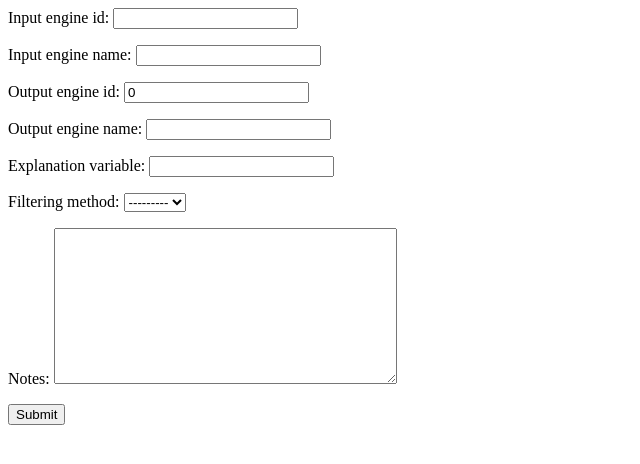
After one commit to pretendWhale/axis, a Django app: page /mooclet/create in a window 1280 px wide. The commit adds this page. Shown: the top 464 px of the page, without its empty margins (0-640 px from the left). Run offline with Django 3.2, Linux system fonts and the light colour scheme; data that the repository does not hold is empty.

Commit message:
update forms

```diff
--- a/axis/urls.py
+++ b/axis/urls.py
@@ -15,11 +15,16 @@ Including another URLconf
 """
 from django.contrib import admin
 from django.urls import path
-from axis_app.views import show_explanations, show_filtered_explanations, select_versions
+from axis_app.views import *
 
 urlpatterns = [
     path('admin/', admin.site.urls),
     path('showexp',show_explanations),
     path('filter',show_filtered_explanations),
-    path('select',select_versions)
+    path('select/<int:mooclet>',select_versions, name='select-versions'),
+    path('mooclet', MoocletListView.as_view() ),
+    path('current_versions/<int:mooclet>',show_current_versions, name='show-versions'),
+    path('mooclet/<int:pk>/edit', MoocletFormView.as_view(), name='edit-mooclet'),
+    path('mooclet/create', MoocletCreateView.as_view(), name='create-mooclet'),
+    path('edit', edit_version, name='edit-version')
 ]
--- a/axis_app/admin.py
+++ b/axis_app/admin.py
@@ -4,3 +4,4 @@ from .models import *
 # Register your models here.
 admin.site.register(Mooclet)
 admin.site.register(FilteringMethod)
+admin.site.register(Explanation)
--- a/axis_app/models.py
+++ b/axis_app/models.py
@@ -1,19 +1,24 @@
 from django.db import models
 import requests
 import uuid
+import datetime
 from axis.settings import MOOCLET_URL_BASE, MOOCLET_API_TOKEN
 from . import explanation_filters
 # Create your models here.
 
 
 class Mooclet(models.Model):
-	engine_id = models.PositiveIntegerField()#the pk of mooclet on mooclet_engine
+	input_engine_id = models.PositiveIntegerField()#the pk of mooclet on mooclet_engine
+	input_engine_name = models.CharField(blank=True, null=True, max_length=512)
+	output_engine_id = models.PositiveIntegerField(default=0)#the pk of mooclet on mooclet_engine
+	output_engine_name = models.CharField(blank=True, null=True, max_length=512)
 	explanation_variable = models.CharField(blank=True, null=True, max_length=512)# var to get explanations from
 	filtering_method = models.ForeignKey('FilteringMethod', on_delete=models.CASCADE)
+	notes = models.TextField(blank=True, null=True)
 
 	def get_explanation_set(self):
 		filtering = {
-		'mooclet': self.engine_id,
+		'mooclet': self.input_engine_id,
 		'variable__name': self.explanation_variable
 		}
 		r = requests.get(MOOCLET_URL_BASE+'/value', params=filtering, headers={'Authorization': MOOCLET_API_TOKEN})
@@ -26,27 +31,48 @@ class Mooclet(models.Model):
 
 		return axis_explanations
 
+
+	def get_engine_name(self):
+		if not self.output_engine_name:
+			r = requests.get(MOOCLET_URL_BASE+'/mooclet/'+str(self.output_engine_id), headers={'Authorization': MOOCLET_API_TOKEN})
+			r = r.json()
+			mooclet_name = r['name']
+			self.output_engine_name = mooclet_name
+			self.save()
+		else:
+			mooclet_name = self.output_engine_name
+		return mooclet_name
+
 	def filter_explanations(self):
 		explanations = self.get_explanation_set()
 		filtered_explanations = self.filtering_method.filter(explanations)
 		return filtered_explanations
 
 	def get_current_versions(self):
-		versions = requests.get(MOOCLET_URL_BASE+'/version?mooclet='+str(self.engine_id), headers={'Authorization': MOOCLET_API_TOKEN})
+		versions = requests.get(MOOCLET_URL_BASE+'/version?mooclet='+str(self.output_engine_id), headers={'Authorization': MOOCLET_API_TOKEN})
 		versions = versions.json()
 		return versions
 
 	def add_versions(self, new_versions):
+		print(len(new_versions))
 		curr_versions = self.get_current_versions()
 		curr_versions = [version['text'] for version in curr_versions]
+		mooclet_engine_name = self.get_engine_name()
 		print(curr_versions)
+		added_versions = []
 		for version in new_versions:
+			print(version.text)
 			if version.text not in curr_versions:
-				data = {'mooclet': version.mooclet.engine_id,
-						'name': version.guid,
+				version_name = mooclet_engine_name+str(self.output_engine_id)+"userexplanation"+str(datetime.datetime.now(datetime.timezone.utc))
+				data = {'mooclet': self.output_engine_id,
+						'name': version_name,
 						'text': version.text}
 				new_version = requests.post(MOOCLET_URL_BASE+'/version', data=data, headers={'Authorization':MOOCLET_API_TOKEN} )
 				print(new_version)
+				added_versions.append(new_version.json())
+		return added_versions
+
+
 
 class Explanation(models.Model):
 	mooclet = models.ForeignKey('Mooclet', on_delete=models.CASCADE)
@@ -73,6 +99,9 @@ class Explanation(models.Model):
 class FilteringMethod(models.Model):
 	name = models.CharField(max_length=512)
 
+	def __str__(self):
+		return self.name
+
 	def get_filter_function(self):
 		try:
 			return getattr(explanation_filters, self.name)
--- a/axis_app/templates/axis_app/add_explanation.html
+++ b/axis_app/templates/axis_app/add_explanation.html
@@ -1,4 +1,6 @@
 {% load static %}
+<h2>Instructions</h2>
+<p>Click "add to version set" on any explanation to add it to the mooclet version set. In future you can add new explanations via a form field below.</p>
 
 <div class="expforms">
 	 <form method="POST" class="exp-form">
@@ -6,6 +8,8 @@
 	 	{{ expforms.management_form }}
 		{% for expform in expforms %}
 			{{expform.as_p}}
+		{% empty %}
+			<p>No user explanations have been generated.</p>
 		{% endfor %}
 		<button type="submit" class="submit" text="Save">Save</button>
 	</form>
--- /dev/null
+++ b/axis_app/templates/axis_app/edit_version.html
@@ -0,0 +1,4 @@
+<form method="post">{% csrf_token %}
+    {{ version_form.as_p }}
+    <input type="submit" value="Submit">
+</form>
--- /dev/null
+++ b/axis_app/templates/axis_app/mooclet_create_form.html
@@ -0,0 +1,4 @@
+<form method="post">{% csrf_token %}
+    {{ form.as_p }}
+    <input type="submit" value="Submit">
+</form>
--- /dev/null
+++ b/axis_app/templates/axis_app/mooclet_update_form.html
@@ -0,0 +1,4 @@
+<form method="post">{% csrf_token %}
+    {{ form.as_p }}
+    <input type="submit" value="Submit">
+</form>
--- a/axis_app/views.py
+++ b/axis_app/views.py
@@ -3,25 +3,32 @@ from django.http import HttpResponse, JsonResponse
 from django.core import serializers
 from django.shortcuts import get_object_or_404
 from .models import *
-from .forms import ExplanationForm
+from .forms import ExplanationForm, MoocletForm, VersionForm
 from django.forms import formset_factory, modelformset_factory
-
+from django.views.generic.list import ListView
+from django.views.generic.edit import UpdateView, CreateView
+import requests
+from axis.settings import MOOCLET_URL_BASE, MOOCLET_API_TOKEN
 
 # Create your views here.
 
 
 def show_explanations(request):
 	if 'mooclet' in request.GET:
-		mooclet = Mooclet.objects.get_object_or_404(pk=request.GET['mooclet'])
+		mooclet = get_object_or_404(Mooclet, pk=request.GET['mooclet'])
 		exps = mooclet.get_explanation_set()
 		return JsonResponse(serializers.serialize('json',exps), safe=False)
 	else:
 		return JsonResponse({'error':'please provide MOOClet ID as a GET param'})
 
+def show_current_versions(request, mooclet):
+	mooclet = get_object_or_404(Mooclet, pk=mooclet)
+	versions = mooclet.get_current_versions()
+	return render(request, 'axis_app/curr_versions.html', {'mooclet': mooclet, 'versions': versions})
 
 def show_filtered_explanations(request):
 	if 'mooclet' in request.GET:
-		mooclet = Mooclet.objects.get_object_or_404(pk=request.GET['mooclet'])
+		mooclet = Mooclet.objects.get(pk=request.GET['mooclet'])
 		exps = mooclet.filter_explanations()
 		return JsonResponse(exps, safe=False)
 	else:
@@ -30,7 +37,7 @@ def show_filtered_explanations(request):
 
 def update_explanation_set(request):
 	if 'mooclet' in request.GET:
-		mooclet = Mooclet.objects.get_object_or_404(pk=request.GET['mooclet'])
+		mooclet = Mooclet.objects.get(pk=request.GET['mooclet'])
 		exps = mooclet.filter_explanations()
 		exps = [exp["text"] for exp in exps]
 		versions = mooclet.get_versions()
@@ -43,33 +50,67 @@ def update_explanation_set(request):
 	else:
 		return JsonResponse({'error':'please provide MOOClet ID as a GET param'})
 
+class MoocletListView(ListView):
+	model = Mooclet
+	paginate_by = 100
 
-def select_versions(request):
+class MoocletFormView(UpdateView):
+	model = Mooclet
+	template_name_suffix = '_update_form'
+	fields = ('input_engine_id', 'input_engine_name', 'output_engine_id', 'output_engine_name', "explanation_variable","filtering_method", "notes")
+	success_url = '/mooclet'
+
+class MoocletCreateView(CreateView):
+	model = Mooclet
+	template_name_suffix = '_create_form'
+	fields = ('input_engine_id', 'input_engine_name', 'output_engine_id', 'output_engine_name', "explanation_variable","filtering_method", "notes")
+	success_url = '/mooclet'
+
+def select_versions(request, mooclet):
 	ExpFormSet = modelformset_factory(Explanation, form=ExplanationForm, fields=('text', 'add_to_version_set', 'rating'), extra=0)
+	mooclet = get_object_or_404(Mooclet, pk=mooclet)
 	if request.method == 'GET':
-		if 'mooclet' in request.GET:
-			mooclet = Mooclet.objects.get_object_or_404(pk=request.GET['mooclet'])
-			exps = mooclet.get_explanation_set()
-
-			expforms = ExpFormSet(queryset=Explanation.objects.filter(mooclet=mooclet))
-			print(expforms)
-			# expforms = []
-			# for exp in exps:
-			# 	expforms.append(ExplanationForm(instance=exp))
-			return render(request, 'axis_app/add_explanation.html', {'expforms': expforms})
+		exps = mooclet.get_explanation_set()
+		expforms = ExpFormSet(queryset=Explanation.objects.filter(mooclet=mooclet))
+		print(expforms)
+		# expforms = []
+		# for exp in exps:
+		# 	expforms.append(ExplanationForm(instance=exp))
+		return render(request, 'axis_app/add_explanation.html', {'expforms': expforms})
 
 	elif request.method == 'POST':
 		print("starting post")
-		expformset = ExpFormSet(request.POST)
-		#print(expformset)
+		expformset = ExpFormSet(request.POST, initial=Explanation.objects.filter(mooclet=mooclet))
+		print(expformset)
 		exp_instances = expformset.save()
+		print(len(exp_instances))
+		added_versions = None
 		if len(exp_instances) > 0:
 			new_exps = [exp for exp in exp_instances if exp.add_to_version_set]
+			print("new exps: "+str(len(new_exps)))
 			mooclet = exp_instances[0].mooclet
-			mooclet.add_versions(new_exps)
-		return JsonResponse({"finished":"finished"})
+			added_versions = mooclet.add_versions(new_exps)
+		return JsonResponse({"finished":"finished", "new_versions":added_versions}, safe=False)
 
 
+def edit_version(request,version):
+	if request.method == 'GET':
+		#instantiate form and send to template
+		version_form = VersionForm(initial=version)
+		return render(request, 'axis_app/edit_version.html', {'version_form':version_form})
+
+	elif request.method == 'POST':
+		version_form = VersionForm(request.POST, initial=version)
+		if form.has_changed():
+			req_url = MOOCLET_URL_BASE+'/version/'+str(version_form['id'])
+			payload = {'name': version_form['name'], 'text': version_form['text']}
+			headers = {'Authorization': MOOCLET_API_TOKEN}
+			req = requests.patch(req_url, data=payload, headers=headers)
+			if req.status_code < 200 or req.status_code >= 300:
+				print('something went wrong!')
+				print(req.json)
+			else:
+				return JsonResponse({"finished":"finished", "new_text":version_form['text']}, safe=False)
 
 
 		#compare versions to explanations and add any explanations that aren't already in the version set
--- a/requirements.txt
+++ b/requirements.txt
@@ -5,3 +5,6 @@ idna==2.7
 pytz==2018.5
 requests==2.19.1
 urllib3==1.23
+psycopg2
+boto3
+django-storages
```
Also changed, not shown: axis/local.py (added, +15 -0 lines), axis/settings.py (+80 -11 lines), axis_app/forms.py (+14 -1 lines), axis_app/templates/axis_app/curr_versions.html (added, +10 -0 lines), axis_app/templates/axis_app/mooclet_list.html (added, +13 -0 lines), axis/static/ok_to_delete.txt (added), axis_app/migrations/0006_auto_20181016_1839.py (added), axis_app/migrations/0007_mooclet_notes.py (added), 1 other file.
